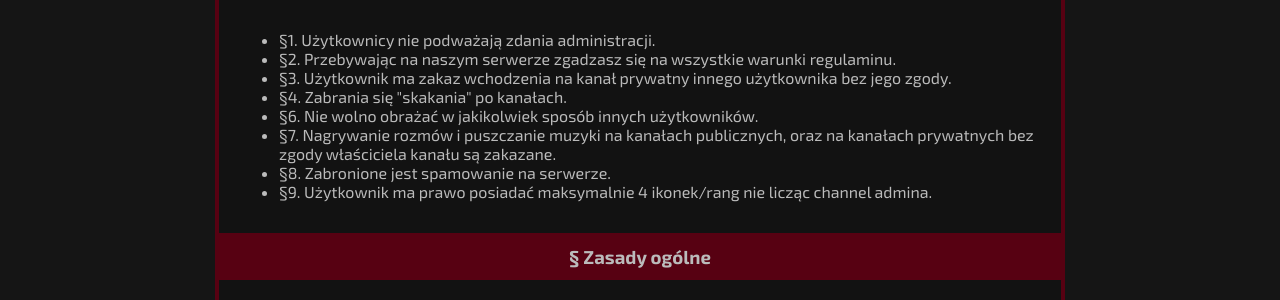
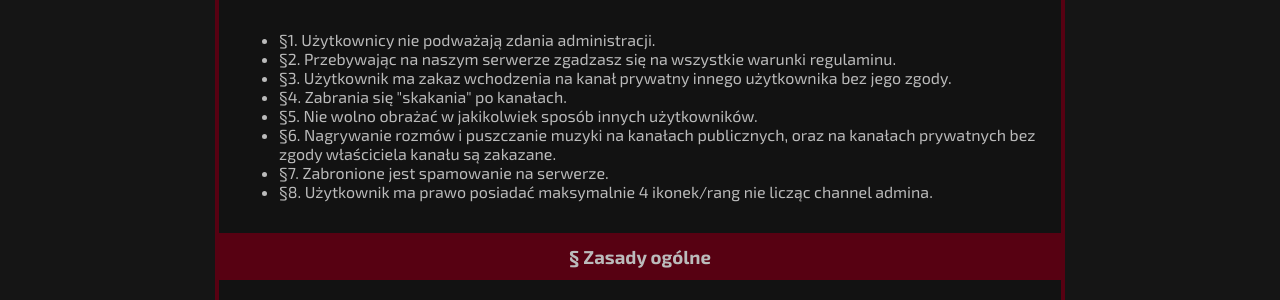
Before and after one commit to scooredmars/strona, a Jekyll site: the page built from pages/sub/regulamin.html, in a window 1280 px wide. Shown: the part 459-759 px from the top of the page. Built offline with Jekyll 4.4.1, drawn with Linux system fonts in a browser that asks for light colours; nearby versions of some CDN libraries.

Commit message:
poprawa numeracji

```diff
--- a/pages/sub/regulamin.html
+++ b/pages/sub/regulamin.html
@@ -22,10 +22,10 @@ permalink: /regulamin/
 		<li>§2. Przebywając na naszym serwerze zgadzasz się na wszystkie warunki regulaminu.</li>
 		<li>§3. Użytkownik ma zakaz wchodzenia na kanał prywatny innego użytkownika bez jego zgody.</li>
 		<li>§4. Zabrania się "skakania" po kanałach.</li>
-		<li>§6. Nie wolno obrażać w jakikolwiek sposób innych użytkowników.</li>
-		<li>§7. Nagrywanie rozmów i puszczanie muzyki na kanałach publicznych, oraz na kanałach prywatnych bez zgody właściciela kanału są zakazane. </li>
-		<li>§8. Zabronione jest spamowanie na serwerze.</li>
-		<li>§9. Użytkownik ma prawo posiadać maksymalnie 4 ikonek/rang nie licząc channel admina.</li>
+		<li>§5. Nie wolno obrażać w jakikolwiek sposób innych użytkowników.</li>
+		<li>§6. Nagrywanie rozmów i puszczanie muzyki na kanałach publicznych, oraz na kanałach prywatnych bez zgody właściciela kanału są zakazane. </li>
+		<li>§7. Zabronione jest spamowanie na serwerze.</li>
+		<li>§8. Użytkownik ma prawo posiadać maksymalnie 4 ikonek/rang nie licząc channel admina.</li>
 		</ul>
 	</p>
 </div>
```
